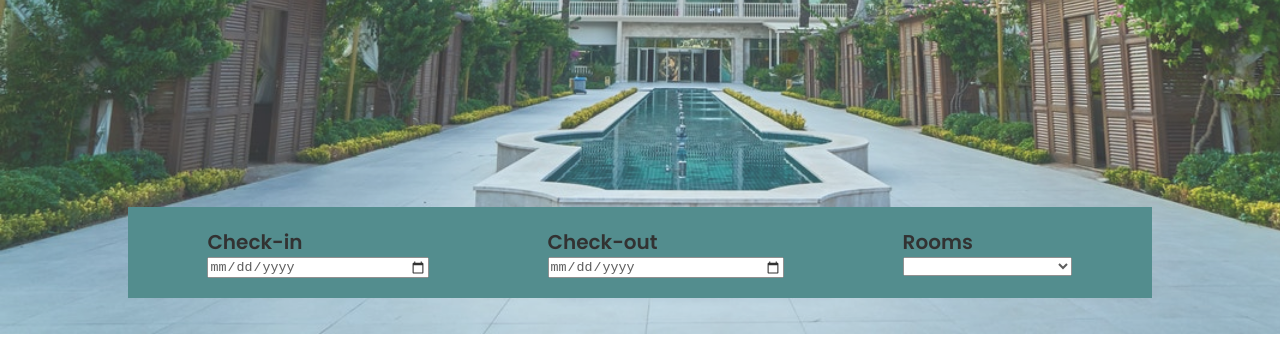
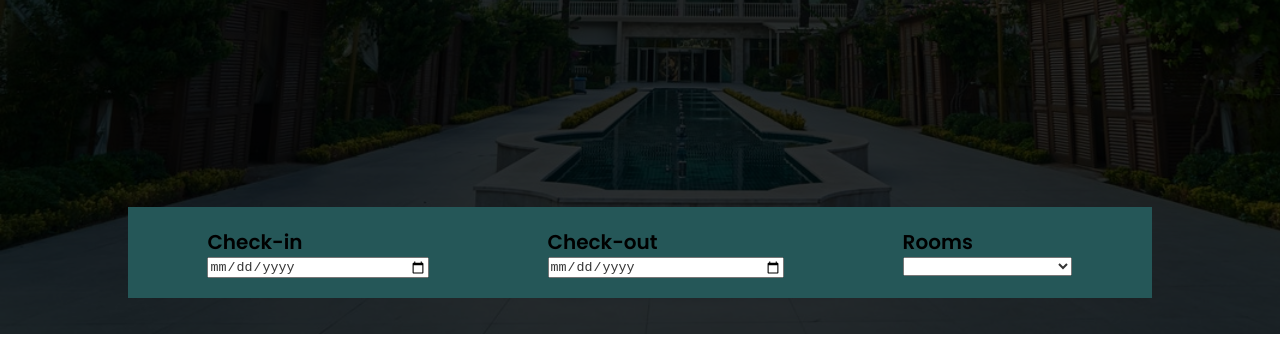
Before and after one commit to Lakshani-Madhuwanthi/mini-project, a plain HTML site: page Home/index.html in a window 1280 px wide. Shown: the part 450-800 px from the top of the page. Drawn offline with Linux system fonts and the light colour scheme.

Commit message:
fade class has added to the entrance section
Co-Authored-By: Dinidu Hewage <diniduhewage@users.noreply.github.com>

```diff
--- a/Home/css/_img.scss
+++ b/Home/css/_img.scss
@@ -5,7 +5,7 @@
     display: grid;
     grid-template-columns: 30% 40% 30%;
     grid-template-rows: 1fr 1fr 1fr;
-    opacity: 0.8;
+    z-index: 0;
     position: relative;
     h2{
         grid-column: 1/3;
@@ -19,7 +19,7 @@
         width: 80%;
         margin: 0 10%;
         bottom: 5%;
-        background:var(--hover-color) ;
+        background:var(--primary-color) ;
         display: flex;
         justify-content: space-around;
         padding: 2rem;
@@ -36,3 +36,14 @@
 
     }
 }
+.fade::after{
+    content: "";
+    background: black;
+    width: 100%;
+    height: 100%;
+    position: absolute;
+    top: 0;
+    left: 0;
+    opacity: 0.8;
+    z-index: -2;
+}
--- a/Home/css/_navbar.scss
+++ b/Home/css/_navbar.scss
@@ -1,5 +1,9 @@
 .nav-container {
     background-color: white;
+    position: sticky;
+    top: 0;
+    z-index: 2;
+    box-shadow: 0 0.2rem 0.2rem  rgba(59, 59, 59, 0.2);
   }
   nav {
     width: 80%;
--- a/Home/index.html
+++ b/Home/index.html
@@ -39,7 +39,7 @@
 <!--end navigation bar-->
 
 <!--start entrance-->
-<div class="showcase">
+<div class="showcase fade">
     <h2>It's the season</h2>
     <form>
       <div class="form-group">
```
Also changed, not shown: Home/css/style.css, 1 other file.
